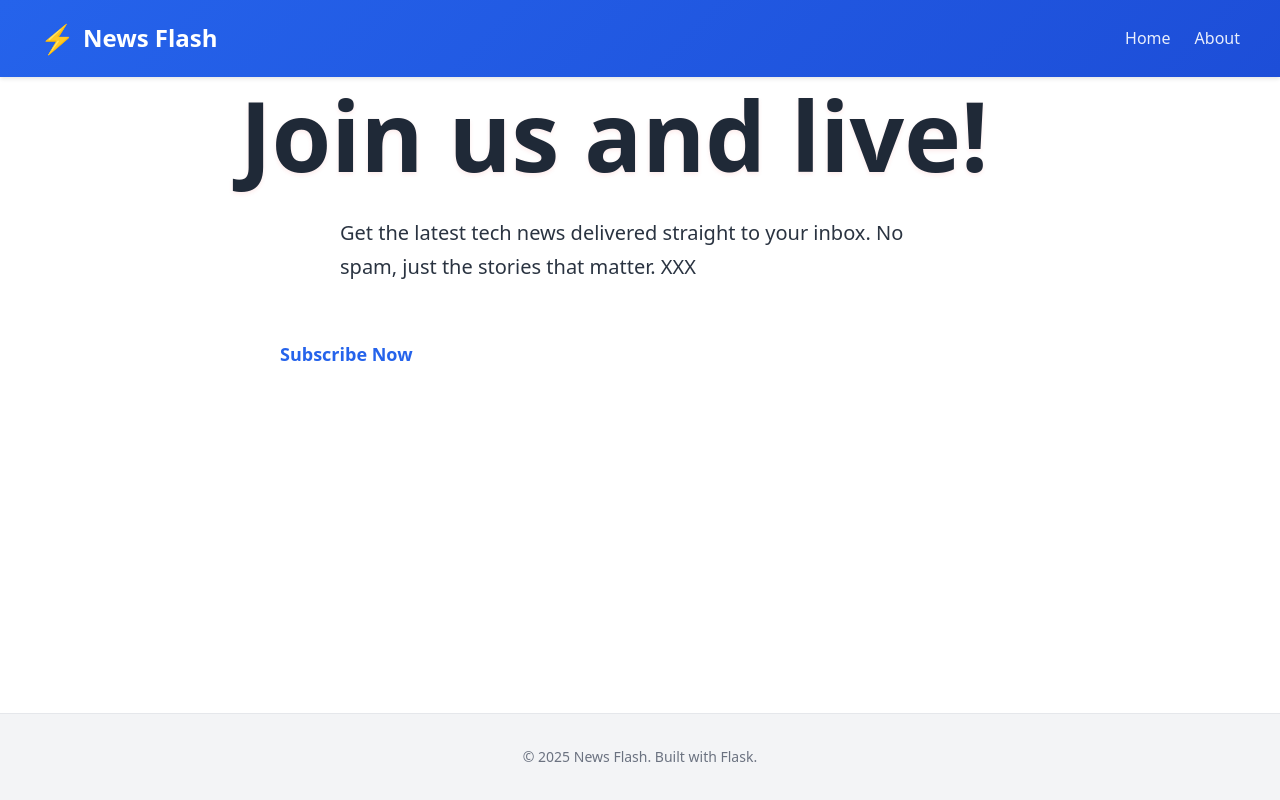
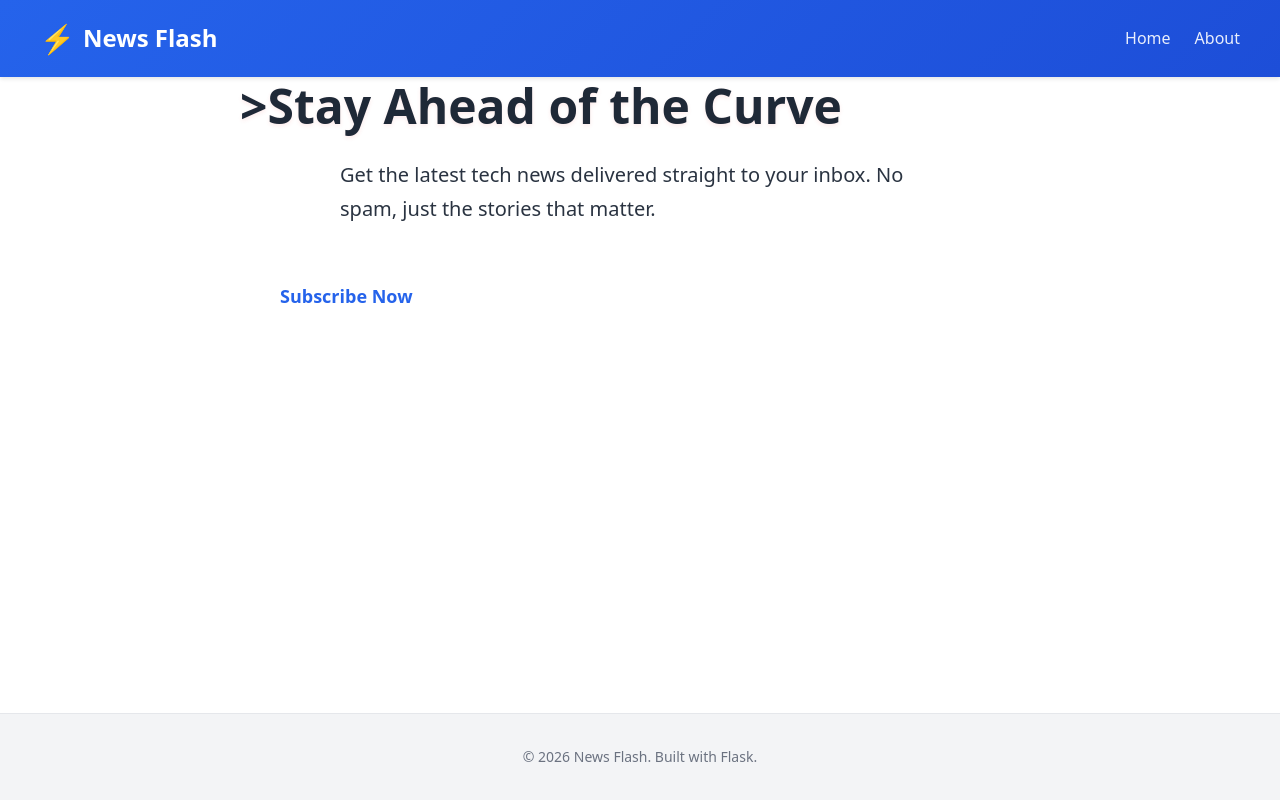
Before and after one commit to jsawing/G5Project, a Flask app: page / in a window 1280 px wide. Run offline with Flask 3, Linux system fonts and the light colour scheme.

Commit message:
Webpage small updates

```diff
--- a/application/app/presentation/templates/base.html
+++ b/application/app/presentation/templates/base.html
@@ -178,7 +178,8 @@
         <div class="header__container">
             <a href="/" class="header__logo">
                 <span class="header__logo-icon">&#9889;</span>
-                News Flash
+                <!-- News Flash -->
+                 News Flash
             </a>
             <nav class="header__nav">
                 <a href="/" class="header__nav-link">Home</a>
@@ -194,7 +195,7 @@
     <footer class="footer">
         <div class="footer__container">
             <p class="footer__text">
-                &copy; 2025 News Flash. Built with Flask.
+                &copy; 2026 News Flash. Built with Flask.
             </p>
         </div>
     </footer>
--- a/application/app/presentation/templates/index.html
+++ b/application/app/presentation/templates/index.html
@@ -19,7 +19,7 @@
         margin: 0 auto;
     }
     .hero__title {
-        font-size: 6rem;
+        font-size: 3rem;
         /*font-size: 3rem; */
         font-weight: 800;
         margin-bottom: 1.5rem;
@@ -46,7 +46,7 @@
     }
     .hero__cta:hover {
         /*background-color: #f8fafc;*/
-        background-color: #46cbdd;
+        background-color: #50d9eb;
         transform: translateY(-2px);
         box-shadow: 0 8px 20px rgba(0, 0, 0, 0.2);
     }
@@ -68,10 +68,10 @@
 <section class="hero">
     <div class="hero__container">
         <!-- <h1 class="hero__title">Stay Ahead of the Curve</h1> -->
-         <h1 class="hero__title">Join us and live!</h1>
+         <h1 class="hero__title">>Stay Ahead of the Curve</h1>
         <p class="hero__subtitle">
             Get the latest tech news delivered straight to your inbox.
-            No spam, just the stories that matter. XXX
+            No spam, just the stories that matter.
         </p>
         <a href="{{ url_for('public.subscribe') }}" class="btn btn--primary hero__cta">
             Subscribe Now
```
